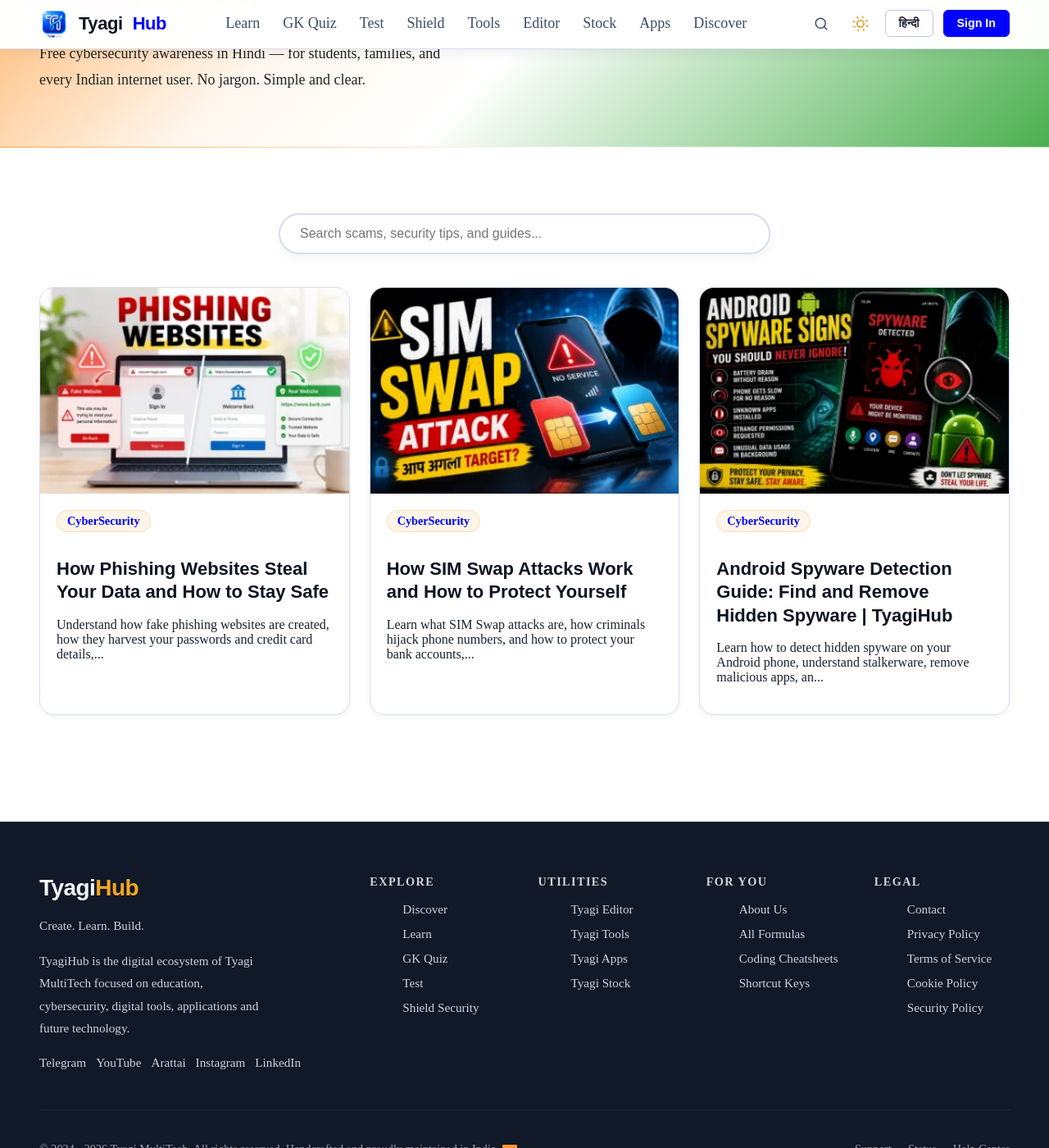
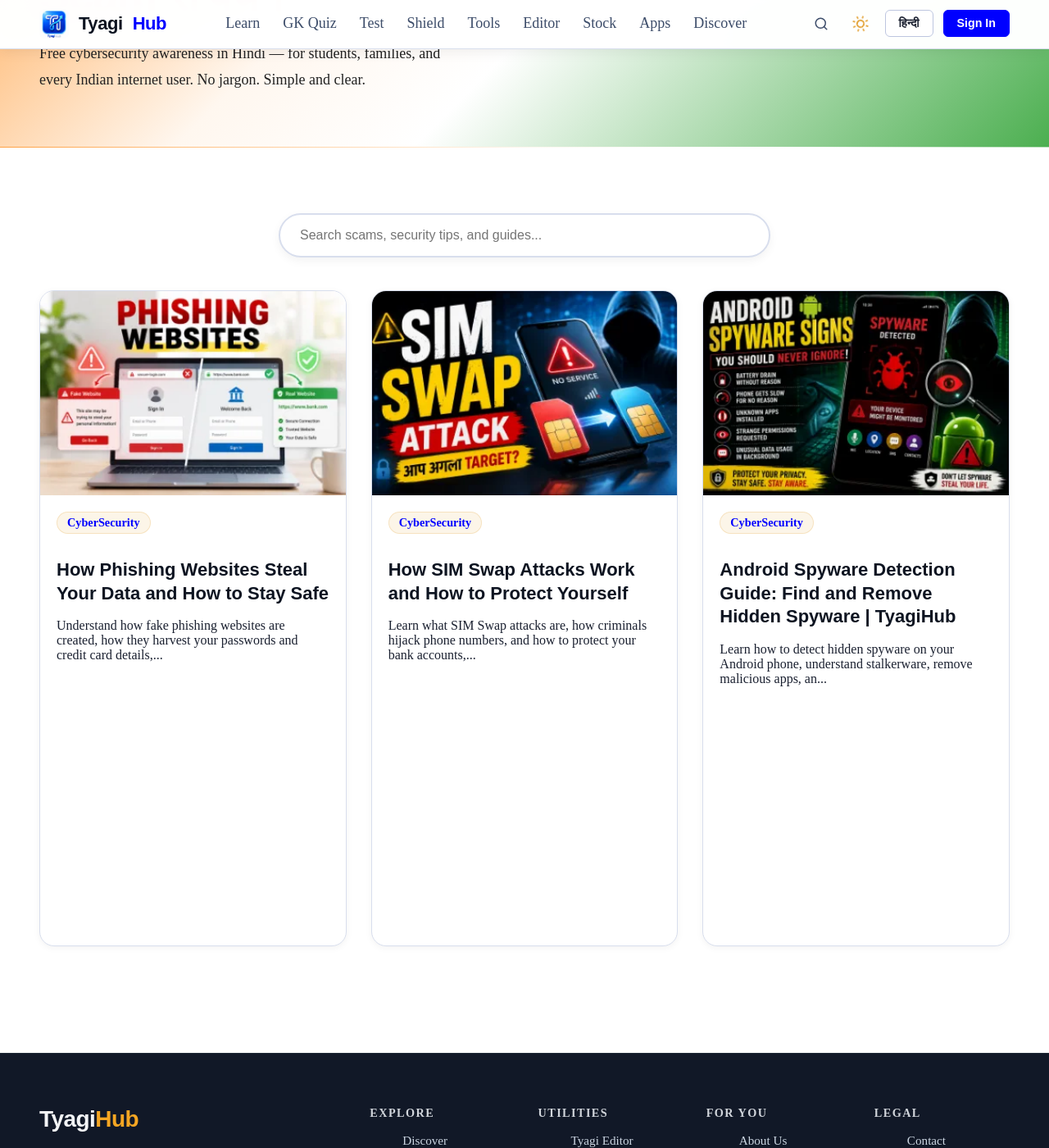
Before and after one commit to HimanshuTyagiJi/TyagiHub, a Jekyll site: the page built from shield/index.html, in a window 1280 px wide and 1400 px high, scrolled down 323 px. Shown: the whole window at 82% size. Built offline with Jekyll 4.4.1, drawn with Linux system fonts in a browser that asks for light colours.

Commit message:
Update shield.css

```diff
--- a/assets/css/shield.css
+++ b/assets/css/shield.css
@@ -328,3 +328,41 @@
   object-position: center !important;
   display: block !important;
 }
+/* ==========================================================================
+   🎯 ANTI-LAYOUT SHIFT (CLS) AIRTIGHT LOCKS
+   ========================================================================== */
+
+/* 1. Search Box Container ko pehle se hi fixed height de do */
+.shield-search-box {
+  min-height: 54px !important; /* Input box ki pixel height */
+  margin-bottom: 40px !important;
+  display: flex;
+  justify-content: center;
+  width: 100%;
+}
+
+/* 2. Grid Container (Wrapper) ka structural safety lock */
+#post-wrapper.grid-3 {
+  display: grid !important;
+  grid-template-columns: repeat(3, 1fr);
+  gap: 30px;
+
+  /* 🔥 JADU: Browser ko pehle se pata hoga ki 1st page par kam se kam 2 raw ki height reserve rakhni hai,
+     chahe JS load ho rahi ho ya khali ho rahi ho. Isse dabba zero height nahi banega. */
+  min-height: 800px !important;
+}
+
+/* 3. Mobile aur Tablet responsive par layout shift lock pixels adjust karo */
+@media (max-width: 900px) {
+  #post-wrapper.grid-3 {
+    grid-template-columns: repeat(2, 1fr);
+    min-height: 1200px !important; /* Mobile grid stack height layout lock */
+  }
+}
+
+@media (max-width: 600px) {
+  #post-wrapper.grid-3 {
+    grid-template-columns: 1fr;
+    min-height: 2200px !important; /* Single column layout stack height */
+  }
+}
```
